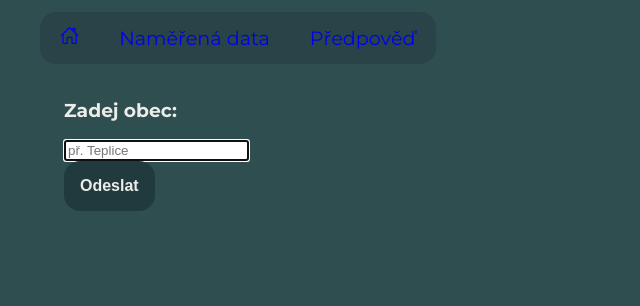
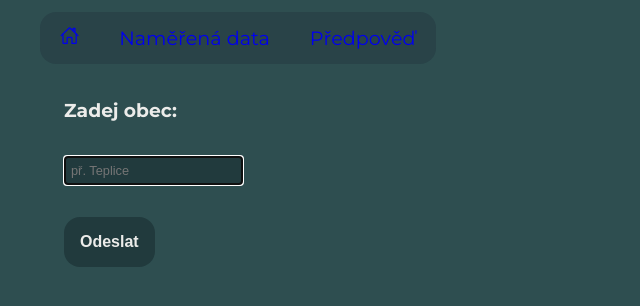
Before and after one commit to baraHer/CO2-measuring-unit, a React (Create React App) app in the folder co2-measuring-unit/: page /predpoved in a window 1280 px wide. Shown: the top 306 px of the page, without its empty margins (0-640 px from the left). Built offline with nearby package versions, Linux system fonts and the light colour scheme.

Commit message:
submit location from buttons with fill recommendations

```diff
--- a/co2-measuring-unit/src/components/LocationForm.css
+++ b/co2-measuring-unit/src/components/LocationForm.css
@@ -2,8 +2,28 @@ form {
     margin: 80px 5%;
     display: flex;
     flex-direction: column;
+    gap: 16px;
 }
 
 form > * {
     width: fit-content;
 }
+
+.autofill-box {
+    display: flex;
+    flex-direction: column;
+}
+
+input, .autofill-box > button {
+    font-size: 0.8rem;
+    font-weight: normal;
+    padding: 6px;
+    border: 1px solid #ECECEA;
+    border-radius: 0;
+    background-color: #213A3D;
+    color: #ECECEA;
+}
+
+.autofill-box > button:hover {
+    background-color: #2E4E50;
+}
--- a/co2-measuring-unit/src/components/LocationForm.jsx
+++ b/co2-measuring-unit/src/components/LocationForm.jsx
@@ -39,6 +39,10 @@ const LocationForm = () => {
         await getWeatherData(location[0])
     }
 
+    const submitDirect = async (suggestedCity) => {
+        await getWeatherData(suggestedCity)
+    }
+
     const handleLocationInputChange = async (event) => {
         const newLocation = event.target.value;
         setLocationInput(newLocation);
@@ -55,7 +59,7 @@ const LocationForm = () => {
 
     return (
         <div>
-            <form onSubmit={submit}>
+            <form>
                 <h3>Zadej obec:</h3>
                 <input
                     name='obec'
@@ -64,14 +68,16 @@ const LocationForm = () => {
                     placeholder='př. Teplice'
                     ref={cityRef}
                 />
-                <button>Odeslat</button>
+                <div className='autofill-box'>
+                    {
+                        locationAutofill.map( (suggestedCity, index) => {
+                            const {name, region, country, id} = suggestedCity
+                            return <button type='button' onClick={ () => submitDirect(suggestedCity)} key={index}>{`${name}, ${region}, ${country}`}</button>
+                        })
+                    }
+                </div>
+                <button onClick={submit}>Odeslat</button>
             </form>
-            {
-                locationAutofill.map( (suggestedCity, index) => {
-                    const {name, region, country} = suggestedCity
-                    return <button key={index}>{`${name}, ${region}, ${country}`}</button>
-                })
-            }
         </div>
     );
 };
```
